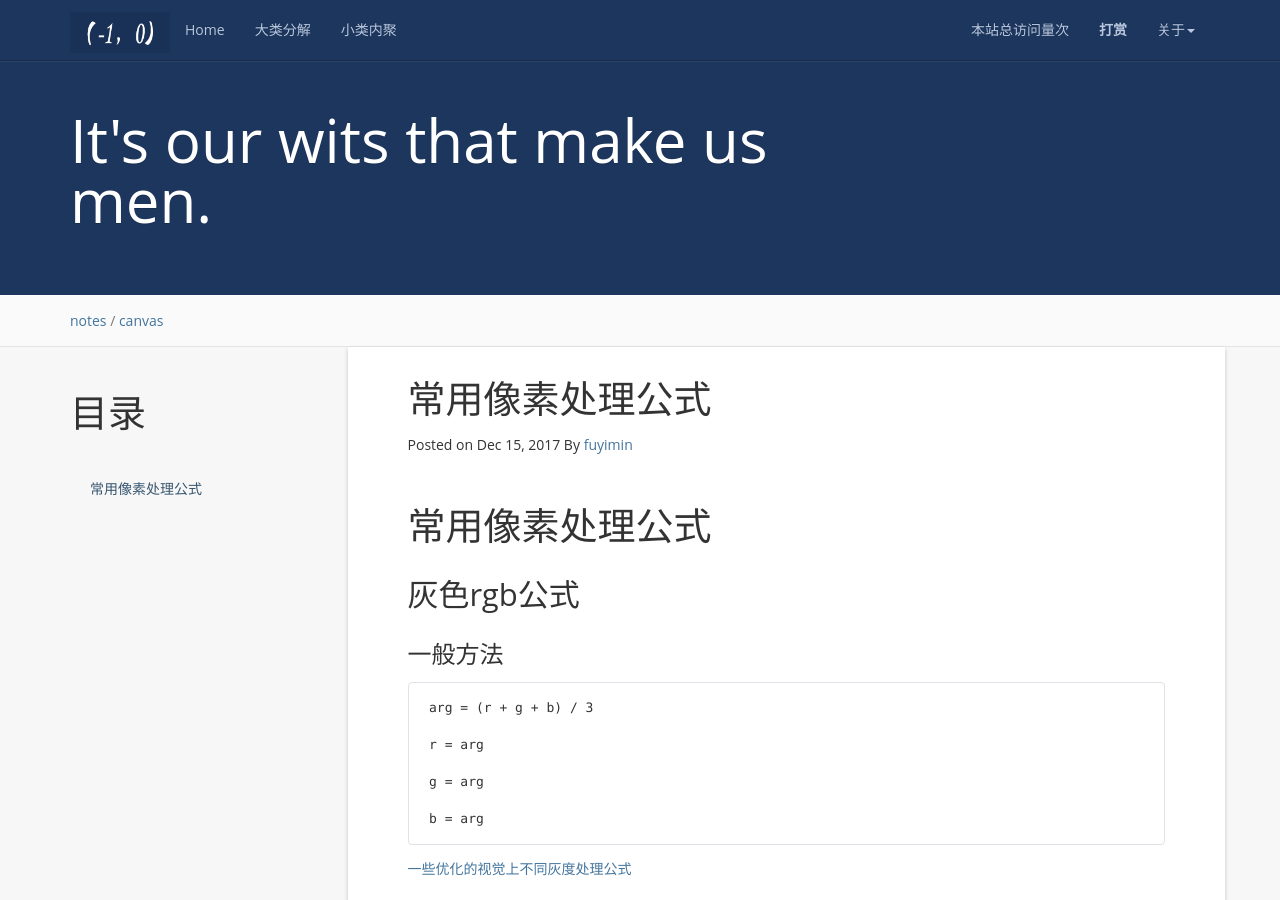
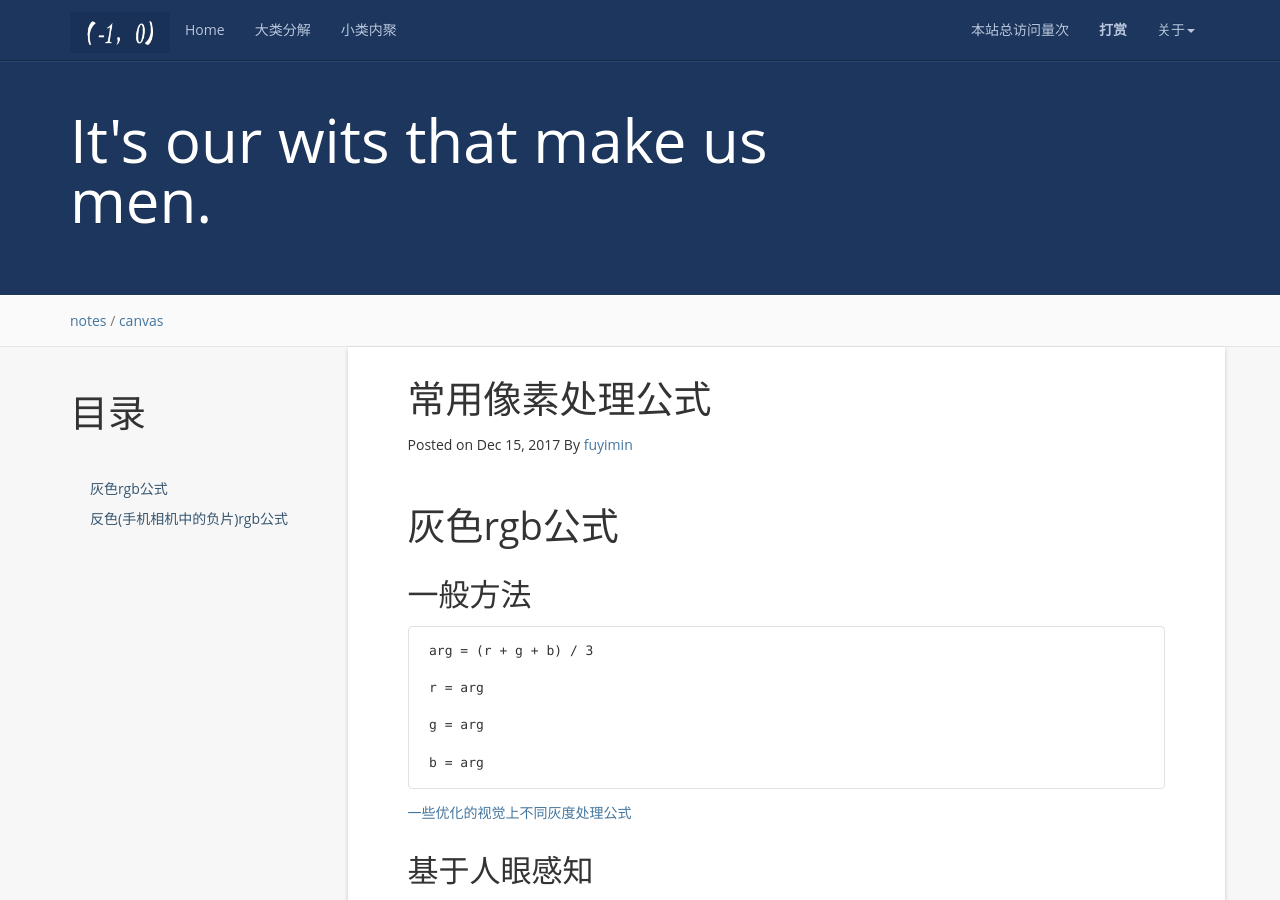
Before and after one commit to aimiy/aimiy.github.io, a Jekyll site: the page built from _posts/notes/js/2017-12-15-常用像素处理公式.md, in a window 1280 px wide and 900 px high. Built offline with Jekyll 4.4.1, drawn with Linux system fonts in a browser that asks for light colours; nearby versions of some CDN libraries; comment, search, counter and statistics services are not loaded.

Commit message:
Update 2017-12-15-常用像素处理公式.md

````diff
--- a/_posts/notes/js/2017-12-15-常用像素处理公式.md
+++ b/_posts/notes/js/2017-12-15-常用像素处理公式.md
@@ -10,9 +10,8 @@ tag: canvas
 {:toc}
 
 
-# 常用像素处理公式
-## 灰色rgb公式
-### 一般方法
+# 灰色rgb公式
+## 一般方法
 ```
 arg = (r + g + b) / 3
 
@@ -24,7 +23,7 @@ b = arg
 ```
 [一些优化的视觉上不同灰度处理公式](http://www.tannerhelland.com/3643/grayscale-image-algorithm-vb6/)
 
-### 基于人眼感知
+## 基于人眼感知
 - 一个图像处理通用的公式是
 
 ```
@@ -38,7 +37,7 @@ Gray = (Red * 0.2126 + Green * 0.7152 + Blue * 0.0722)
 Gray = (Red * 0.299 + Green * 0.587 + Blue * 0.114)
 ```
 
-### 去饱和
+## 去饱和
 在说这个算法之前，先说说RGB，大多数程序员都使用RGB模型，每一种颜色都可以由红绿蓝组成，RGB对计算机来说可以很好的描述颜色，但对于人类而言就很难理解了。如果升国旗的时候说，“五星红旗多么RGB(255, 0, 42)”，可能会被暴打一顿。但我说鲜红的五星红旗，老师可能会点头称赞。
 
 所以为了更通俗易懂，有时我们选择HLS模型描述颜色，这三个字母分别表示Hue(色调)、Saturation(饱和度)、Lightness(亮度)。色调，取值为：0 - 360，0(或360)表示红色，120表示绿色，240表示蓝色，也可取其他数值来指定颜色。饱和度，取值为：0.0% - 100.0%，它通常指颜色的鲜艳程度。亮度，取值为：0.0% - 100.0%，黑色的亮度为0。
@@ -49,14 +48,14 @@ Gray = ( Max(Red, Green, Blue) + Min(Red, Green, Blue) ) / 2
 ```
 去饱和后，图片立体感减弱，但是更柔和。对比算法2，可以很明显的看出差异，从效果上看，可能大多数人都喜欢算法2，算法3是目前为止，处理的图片立体感最弱，最黑暗的。
 
-### 分解
+## 分解
 分解算法可以认为是去饱和更简单一种的方式。分解是基于每一个像素的，只取RGB的最大值或者最小值。
 ```
 Gray = Max(Red, Green, Blue)
 
 Gray = Min(Red, Green, Blue)
 ```
-### 单一通道
+## 单一通道
 图片变灰更快捷的方法，这个方法不用做任何计算，取一个通道的值直接作为灰度值。
 ```
 Gray = Red
@@ -70,7 +69,7 @@ Gray = Green
 Gray = Blue
 ```
 不管相不相信，大多数数码相机都用这个算法生成灰度图片。很难预测这种转换的结果，所以这种算法多用于艺术效果。
-### 自定义灰度阴影
+## 自定义灰度阴影
 
 该算法通过选择阴影值（NumberOfShades）来工作，它的公式有点复杂
 ```
@@ -83,9 +82,9 @@ Notes:
 - 从技术上说，任何灰度算法都可以计算AverageValue，它仅仅提供一个初始灰度的估计值。
 - “+ 0.5” 是一个可选参数，用于模拟四舍五入。
 
- ### 比较复杂未写明
+## 比较复杂未写明
 
-## 反色(手机相机中的负片)rgb公式
+# 反色(手机相机中的负片)rgb公式
 ```
 r = 255 - r
 g = 255 - g
````
